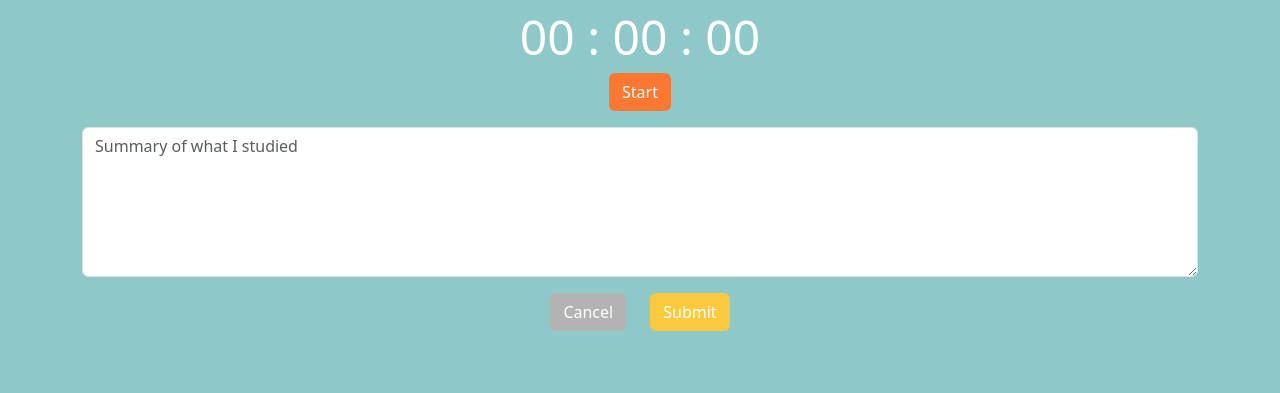
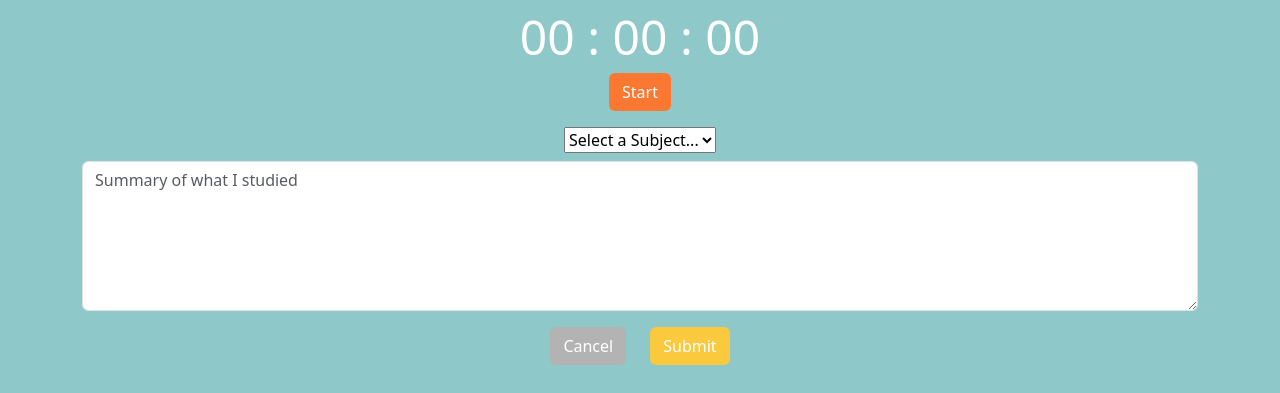
Before and after one commit to dsveraa/studytoplay, a Flask app: page /add_time in a window 1280 px wide. Shown: the part 317-710 px from the top of the page. Run offline with Flask 3, Linux system fonts and the light colour scheme; the visitor is signed in with stand-in values (Sample User, id 1); some libraries are stand-ins or nearby versions.

Commit message:
feat: selección de asignatura para registro de estudio

```diff
--- a/app/routes.py
+++ b/app/routes.py
@@ -3,7 +3,7 @@ from werkzeug.security import generate_password_hash, check_password_hash
 from datetime import datetime
 from sqlalchemy import desc
 
-from app.models import Estudio, Tiempo, Uso, Usuario
+from app.models import Estudio, Tiempo, Uso, Usuario, Asignatura
 from . import db
 
 import time
@@ -120,6 +120,7 @@ def register_routes(app):
         end = data.get('end')
         summary = data.get('summary')
         time = data.get('time')
+        subject_id = data.get('subject_id')
 
         usuario_id = session.get("usuario_id")
 
@@ -130,7 +131,8 @@ def register_routes(app):
             usuario_id=usuario_id,
             fecha_inicio=fecha_inicio,
             fecha_fin=fecha_fin,
-            resumen=summary
+            resumen=summary,
+            asignatura_id=subject_id
         )
         db.session.add(estudio)
 
@@ -155,9 +157,11 @@ def register_routes(app):
 
     @app.route("/add_time")
     def add_time():
+        asignaturas_obj = Asignatura.query.all()
+        asignaturas = [{'id': asignatura.id, 'nombre': asignatura.nombre} for asignatura in asignaturas_obj]
         if "usuario_id" not in session:
             return redirect(url_for("login"))
-        return render_template("add_time.html")
+        return render_template("add_time.html", asignaturas=asignaturas)
 
     @app.route("/use_time")
     def use_time():
@@ -170,30 +174,28 @@ def register_routes(app):
 
         return render_template("use_time.html", tiempo=tiempo_valor)
 
-    @app.route("/registro")
+    @app.route("/registro", methods=["GET","POST"])
     def registro():
+        if request.method == 'POST':
+            nombre = request.form["nombre"]
+            email = request.form["email"]
+            contrasena = request.form["contrasena"]
+            repetir_contrasena = request.form["repetir_contrasena"]
+
+            if contrasena != repetir_contrasena:
+                return "Las contraseñas no coinciden, intenta nuevamente."
+
+            if Usuario.query.filter_by(correo=email).first():
+                return "El correo ya está registrado, intenta con otro."
+
+            contrasena_hash = generate_password_hash(contrasena)
+
+            nuevo_usuario = Usuario(nombre=nombre, correo=email, contrasena=contrasena_hash)
+            db.session.add(nuevo_usuario)
+            db.session.commit()
+
+            return redirect(url_for("login"))
         return render_template("registro.html")
-
-    @app.route("/registrar_usuario", methods=["POST"])
-    def registrar_usuario():
-        nombre = request.form["nombre"]
-        email = request.form["email"]
-        contrasena = request.form["contrasena"]
-        repetir_contrasena = request.form["repetir_contrasena"]
-
-        if contrasena != repetir_contrasena:
-            return "Las contraseñas no coinciden, intenta nuevamente."
-
-        if Usuario.query.filter_by(correo=email).first():
-            return "El correo ya está registrado, intenta con otro."
-
-        contrasena_hash = generate_password_hash(contrasena)
-
-        nuevo_usuario = Usuario(nombre=nombre, correo=email, contrasena=contrasena_hash)
-        db.session.add(nuevo_usuario)
-        db.session.commit()
-
-        return redirect(url_for("login"))
 
     @app.route("/usuarios")
     def mostrar_usuarios():
--- a/app/static/timerAdd.js
+++ b/app/static/timerAdd.js
@@ -61,13 +61,18 @@ startBtn.addEventListener("click", () => {
 })
 
 submitBtn.addEventListener("click", () => {
+  const summary = document.querySelector("#summary").value
+  const subject = document.getElementById('asignaturas').value
+
+  if (!summary || !subject) {
+    alert('Subject and Summary are mandatory')
+  } else {
     date_fin = getDate()
     clearInterval(intervalId)
 
     startBtn.classList.remove("active")
     submitBtn.classList.remove("stopActive")
 
-  const summary = document.querySelector("#summary").value
 
     let timeElapsedInMs =
       parseInt(hr) * 3600000 +
@@ -77,7 +82,8 @@ submitBtn.addEventListener("click", () => {
 
     let time = Math.floor(timeElapsedInMs / 100) * 100
 
-  sendData(date_inicio, date_fin, summary, time)
+    sendData(date_inicio, date_fin, summary, time, subject)
+  }
 })
 
 function putValue() {
@@ -86,7 +92,7 @@ function putValue() {
   hrEl.innerHTML = hr.toString().padStart(2, "0")
 }
 
-function sendData(date_inicio, date_fin, summary, time) {
+function sendData(date_inicio, date_fin, summary, time, subject_id) {
   fetch("/save_study", {
     method: "POST",
     headers: {
@@ -97,6 +103,7 @@ function sendData(date_inicio, date_fin, summary, time) {
       end: date_fin,
       summary: summary,
       time: time,
+      subject_id: subject_id
     }),
   })
     .then((response) => response.json())
--- a/app/templates/add_time.html
+++ b/app/templates/add_time.html
@@ -16,7 +16,13 @@
 
 <div class="d-flex flex-column align-items-center mb-5">
   <button id="start" class="btn custom-btn mb-3">Start</button>
-  <textarea class="form-control mb-3 custom-textarea" name="summary" id="summary" placeholder="Summary of what I studied"></textarea>
+  <select class="mb-2" name="asignaturas" id="asignaturas" required>
+    <option value="">Select a Subject...</option>
+    {% for asignatura in asignaturas %}
+      <option value="{{ asignatura.id }}">{{ asignatura.nombre | capitalize }}</option>
+    {% endfor %}
+  </select>
+  <textarea class="form-control mb-3 custom-textarea" name="summary" id="summary" placeholder="Summary of what I studied" required></textarea>
   <div class="d-flex gap-4">
     <div><a id="cancel" class="btn custom-btn-3" href="/cancel">Cancel</a></div>
     <div><button id="stop" class="btn custom-btn-2">Submit</button></div>
--- a/app/templates/login.html
+++ b/app/templates/login.html
@@ -16,7 +16,7 @@
             <input type="password" class="form-control" id="password" name="contrasena" required>
         </div>
         <div class="d-flex justify-content-between">
-            <a href="/registro">Sign up</a>
+            <a href="/registro">Register</a>
             <button type="submit" class="btn custom-btn">Log in</button>
         </div>
     </form>
--- a/app/templates/registro.html
+++ b/app/templates/registro.html
@@ -6,7 +6,7 @@
 
 <div class="custom-bg-1 custom-text-1 p-4 rounded-4 mb-5">
     <h2 class="mb-4">New user</h2>
-    <form action="/registrar_usuario" method="POST">
+    <form action="/registro" method="POST">
         <div class="mb-3">
             <label for="name" class="form-label">name</label>
             <input class="form-control" type="text" id="nombre" name="nombre" required>
--- a/run.py
+++ b/run.py
@@ -1,6 +1,9 @@
-from app import create_app
+from app import create_app, db
 
 app = create_app()
 
 if __name__ == "__main__":
+# # Las siguientes 2 líneas se usan para crear tablas en la DB conectada, basadas en los modelos actuales.
+#     with app.app_context():
+#         db.create_all()
     app.run(debug=True)
```
Also changed, not shown: app/models.py (+4 -4 lines). Lines whose indentation alone changed are shown as unchanged.
